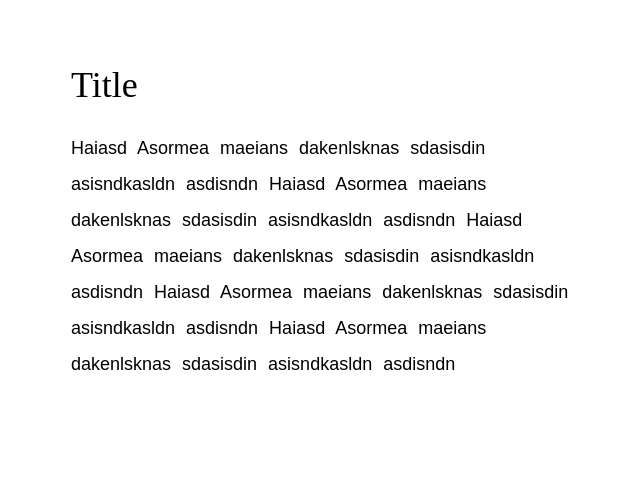
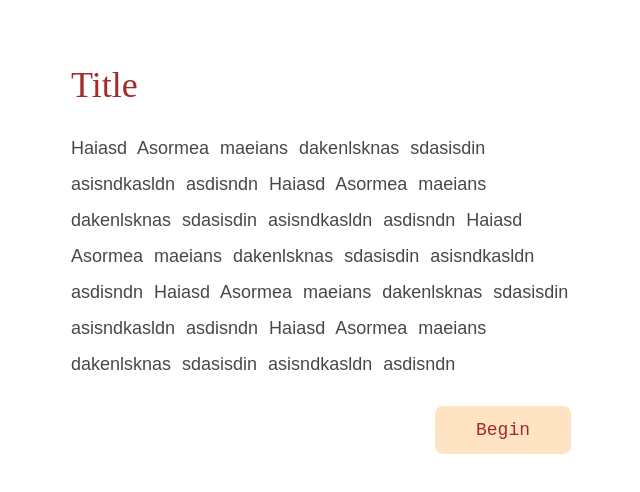
Before and after one commit to rushikeshbharad/treasure-hunt, a React (Create React App) app: page / in a window 1280 px wide. Shown: the top 492 px of the page, without its empty margins (319-959 px from the left). Built offline with nearby package versions, Linux system fonts and the light colour scheme.

Commit message:
Added styling to home page and initiated treasure hunt blank screen

```diff
--- a/src/App.css
+++ b/src/App.css
@@ -11,14 +11,38 @@
 }
 
 .home-title {
+  color: brown;
   font-family: cursive;
   font-size: 36px;
 }
 
 .home-description {
+  color: #484848;
   font-family: fantasy;
   font-size: 18px;
   line-height: 36px;
   margin-top: 24px;
   word-spacing: 6px;
 }
+
+.home-button {
+  align-items: center;
+  background-color: bisque;
+  border-radius: 8px;
+  color: brown;
+  cursor: pointer;
+  display: flex;
+  font-family: monospace;
+  font-size: 18px;
+  justify-content: center;
+  height: 48px;
+  margin-bottom: 64px;
+  margin-left: auto;
+  margin-top: 24px;
+  width: 136px;
+}
+
+.home-button:hover {
+  background-color: gold;
+  color: darkblue;
+}
--- a/src/App.js
+++ b/src/App.js
@@ -3,21 +3,37 @@ import './App.css';
 import config from './config';
 
 export default class App extends Component {
+  state = {
+    started: false,
+  };
+
+  beginClick = () => {
+    this.setState({ started: true });
+  };
+
   renderHome() {
     return (
       <div className="app-container">
         <div className="home">
           <div className="home-title">{config.homeTitle}</div>
           <div className="home-description">{config.homeDescription}</div>
+          <div className="home-button" onClick={this.beginClick}>Begin</div>
         </div>
       </div>
     );
   }
 
+  renderTreasureHunt() {
+    return null;
+  }
+
   render () {
+    const { started } = this.state;
+
     return (
       <Fragment>
-        {this.renderHome()}
+        {!started && this.renderHome()}
+        {started && this.renderTreasureHunt()}
       </Fragment>
     );
   }
--- a/src/config.json
+++ b/src/config.json
@@ -3,7 +3,33 @@
   "homeDescription": "Haiasd Asormea maeians dakenlsknas sdasisdin asisndkasldn asdisndn Haiasd Asormea maeians dakenlsknas sdasisdin asisndkasldn asdisndn Haiasd Asormea maeians dakenlsknas sdasisdin asisndkasldn asdisndn Haiasd Asormea maeians dakenlsknas sdasisdin asisndkasldn asdisndn Haiasd Asormea maeians dakenlsknas sdasisdin asisndkasldn asdisndn",
   "pages": [
     {
-
+      "title": "title",
+      "description": "Description",
+      "code": "aAgh"
+    },
+    {
+      "title": "title",
+      "description": "Description",
+      "code": "aAgh"
+    },
+    {
+      "title": "title",
+      "description": "Description",
+      "code": "aAgh"
+    },
+    {
+      "title": "title",
+      "description": "Description",
+      "code": "aAgh"
+    },
+    {
+      "title": "title",
+      "description": "Description",
+      "code": "aAgh"
+    },
+    {
+      "title": "title",
+      "description": "Description"
     }
   ]
 }
```
